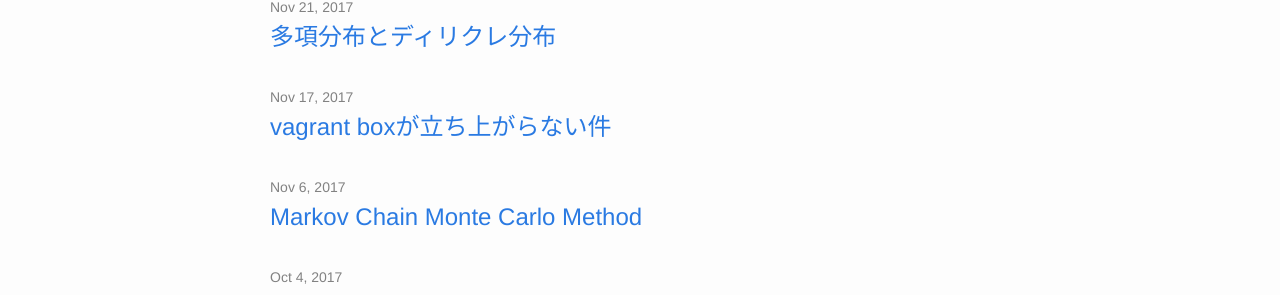
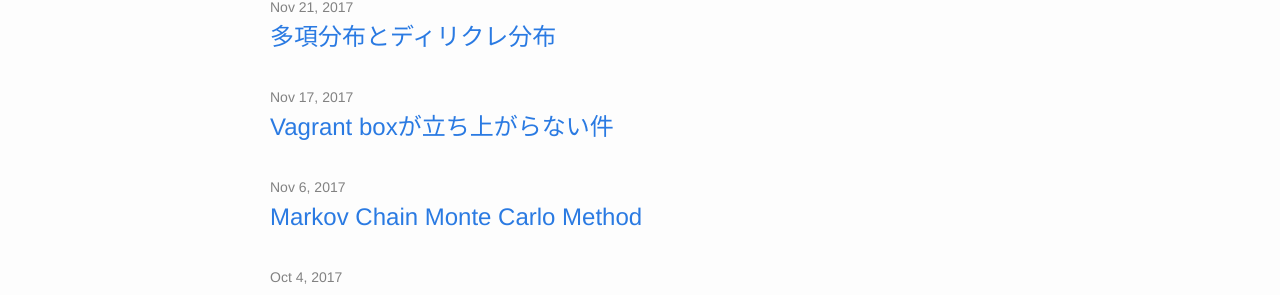
Before and after one commit to aronsoyol/aronsoyol.github.io, a Jekyll site: the page built from index.md, in a window 1280 px wide. Shown: the part 457-752 px from the top of the page. Built offline with Jekyll 4.4.1, drawn with Linux system fonts in a browser that asks for light colours.

Commit message:
fix v -> V

```diff
--- a/_posts/2017-11-17-vagrant-box-do-not-lunch.markdown
+++ b/_posts/2017-11-17-vagrant-box-do-not-lunch.markdown
@@ -1,5 +1,5 @@
 ---
-title: vagrant boxが立ち上がらない件
+title: Vagrant boxが立ち上がらない件
 layout: post
 date: 2017-11-17
 tag: [windows, docker, hyper-v, vagrant, "virtual box"]
```
